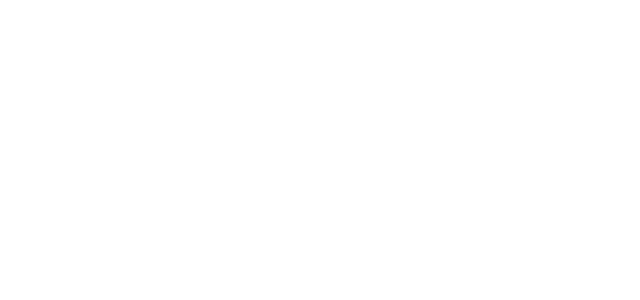
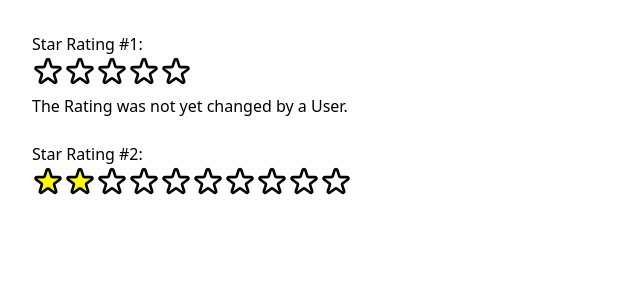
Before and after one commit to artem-zur/soljanka, an Angular app: page /star-rating in a window 1280 px wide. Before the commit this address led to /. Shown: the top 300 px of the page, without its empty margins (0-640 px from the left). Built offline with nearby package versions, Linux system fonts and the light colour scheme.

Commit message:
Implement Star Rating

```diff
--- a/src/app/app.routes.ts
+++ b/src/app/app.routes.ts
@@ -4,6 +4,7 @@ import { JobDashboard } from './job-dashboard/job-dashboard';
 import { PokemonBoard } from './pokemon/pokemon-board';
 import { PokemonRandom } from './pokemon/pokemon-random';
 import { PokemonContainer } from './pokemon/pokemon-container';
+import { StarRatingContainer } from './star-rating/star-rating-container';
 
 export const routes: Routes = [
   {
@@ -30,4 +31,9 @@ export const routes: Routes = [
       },
     ],
   },
+  {
+    path: 'star-rating',
+    component: StarRatingContainer,
+    title: 'Star Rating',
+  },
 ];
--- /dev/null
+++ b/src/app/star-rating/star-rating-container.html
@@ -0,0 +1,19 @@
+<div class="p-8">
+  <div class="mb-6">
+    <p>Star Rating #1:</p>
+    <app-star-rating [max]="5" [initial]="0" (changed)="logRating($event)"></app-star-rating>
+
+    @let latest = latestSelected();
+
+    @if (latest) {
+      <p>The Rating was changed to {{ latest }}.</p>
+    } @else {
+      <p>The Rating was not yet changed by a User.</p>
+    }
+  </div>
+
+  <div>
+    <p>Star Rating #2:</p>
+    <app-star-rating [max]="10" [initial]="2"></app-star-rating>
+  </div>
+</div>
--- /dev/null
+++ b/src/app/star-rating/star-rating-container.ts
@@ -0,0 +1,15 @@
+import { Component, signal } from '@angular/core';
+import { StarRating } from './star-rating';
+
+@Component({
+  selector: 'app-star-rating-container',
+  imports: [StarRating],
+  templateUrl: './star-rating-container.html',
+})
+export class StarRatingContainer {
+  protected latestSelected = signal<number | undefined>(undefined);
+
+  protected logRating(value: number) {
+    this.latestSelected.set(value);
+  }
+}
--- /dev/null
+++ b/src/app/star-rating/star-rating.html
@@ -0,0 +1,24 @@
+@for (star of stars(); track star.id) {
+  <button
+    (click)="select(star.id)"
+    (mouseenter)="hover(star.id)"
+    (mouseleave)="blur()"
+    class="cursor-pointer"
+  >
+    <svg
+      xmlns="http://www.w3.org/2000/svg"
+      [attr.fill]="star.selected === true ? 'yellow' : 'none'"
+      height="32"
+      width="32"
+      viewBox="0 0 24 24"
+      stroke="currentColor"
+      stroke-width="2"
+    >
+      <path
+        stroke-linecap="round"
+        stroke-linejoin="round"
+        d="M11.049 2.927c.3-.921 1.603-.921 1.902 0l1.519 4.674a1 1 0 00.95.69h4.915c.969 0 1.371 1.24.588 1.81l-3.976 2.888a1 1 0 00-.363 1.118l1.518 4.674c.3.922-.755 1.688-1.538 1.118l-3.976-2.888a1 1 0 00-1.176 0l-3.976 2.888c-.783.57-1.838-.197-1.538-1.118l1.518-4.674a1 1 0 00-.363-1.118l-3.976-2.888c-.784-.57-.38-1.81.588-1.81h4.914a1 1 0 00.951-.69l1.519-4.674z"
+      />
+    </svg>
+  </button>
+}
--- /dev/null
+++ b/src/app/star-rating/star-rating.ts
@@ -0,0 +1,49 @@
+import { Component, computed, input, OnInit, output, signal, Signal } from '@angular/core';
+
+interface Star {
+  id: number;
+  selected: boolean;
+}
+
+@Component({
+  selector: 'app-star-rating',
+  templateUrl: './star-rating.html',
+})
+export class StarRating implements OnInit {
+  /** Maximum Raiting value, where 5 is by default when not provided. */
+  readonly max = input<number>(5);
+
+  /** Initial Raiting value, where 0 is by default when not provided. */
+  readonly initial = input<number>(0);
+
+  /** Rating changed to the following number. */
+  changed = output<number>();
+
+  readonly stars: Signal<Star[]> = computed(() => {
+    return Array.from({ length: this.max() }, (_item, index) => ({
+      id: index + 1,
+      selected: index < (this.hovered() || this.selected()),
+    }));
+  });
+
+  readonly hovered = signal<number>(0);
+
+  readonly selected = signal<number>(0);
+
+  ngOnInit() {
+    this.selected.set(this.initial());
+  }
+
+  protected hover(id: number) {
+    this.hovered.set(id);
+  }
+
+  protected blur() {
+    this.hovered.set(0);
+  }
+
+  protected select(id: number) {
+    this.selected.set(id);
+    this.changed.emit(id);
+  }
+}
```
